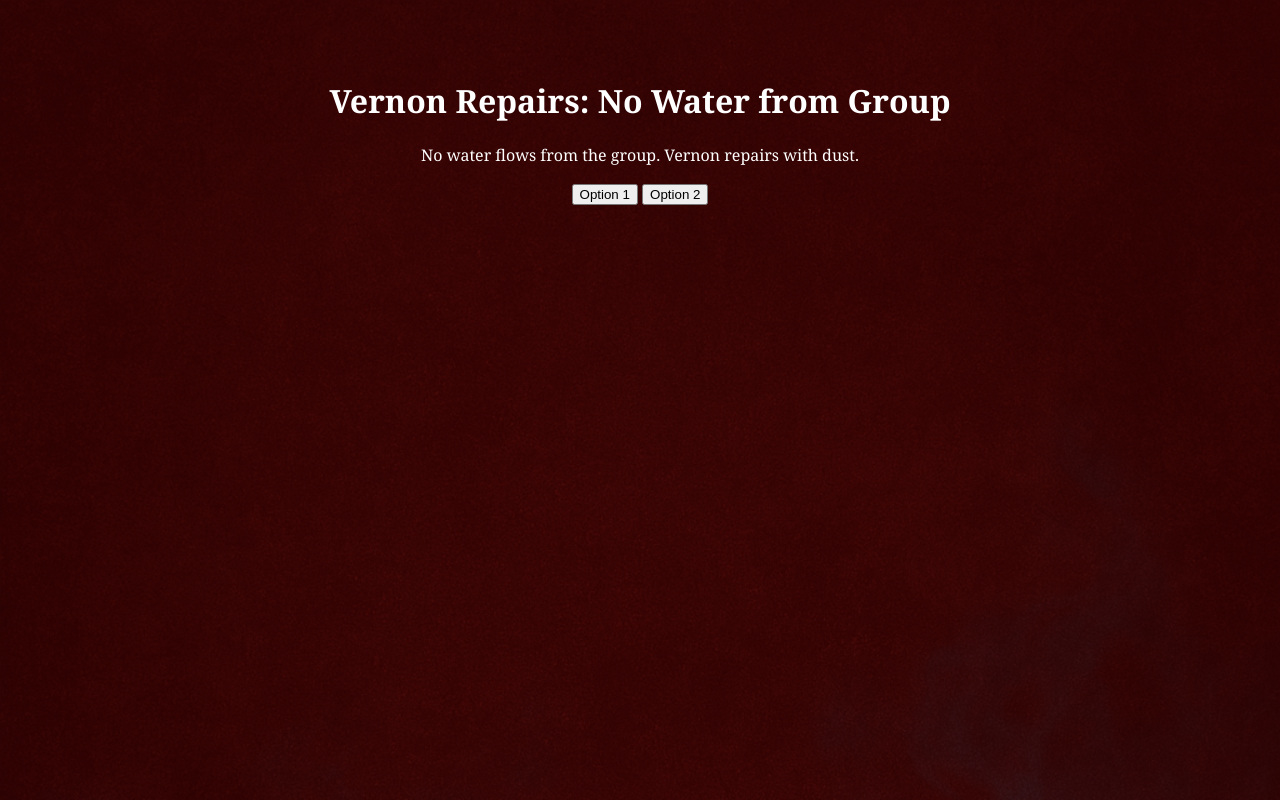
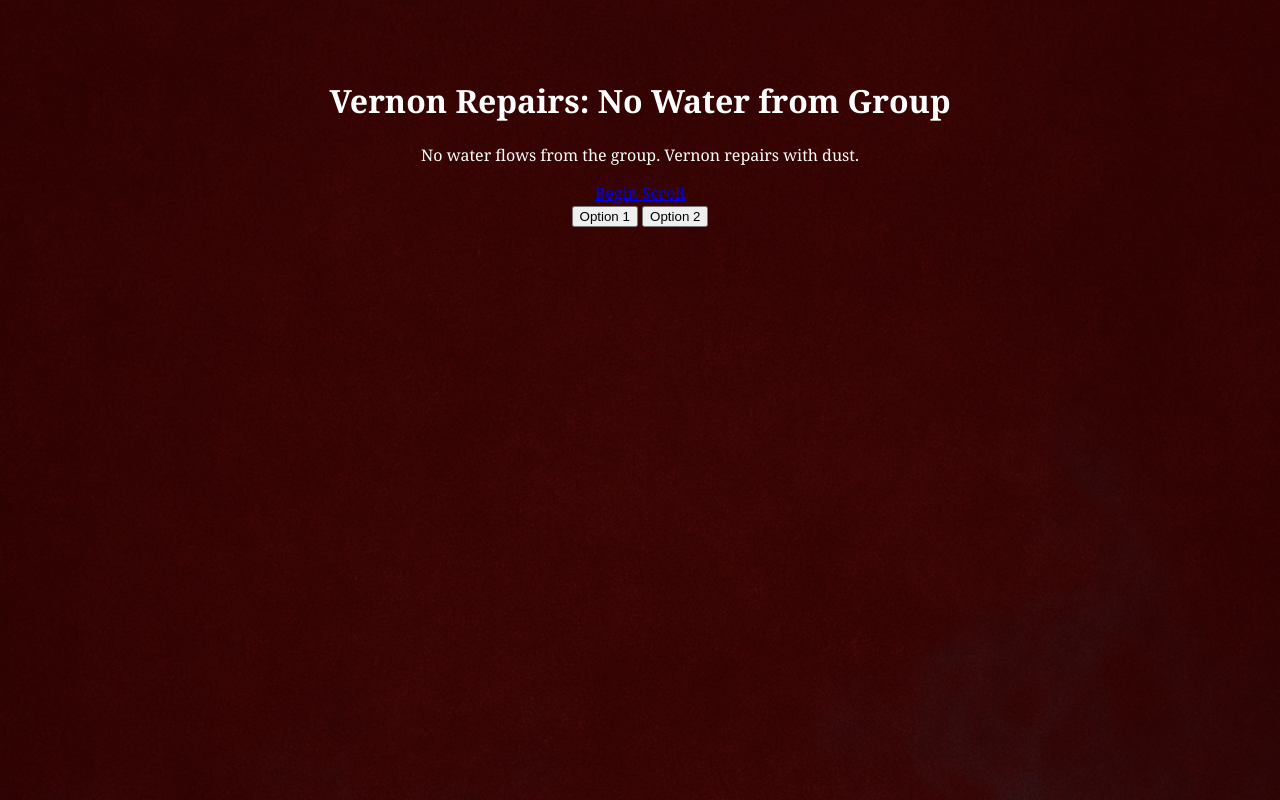
Before and after one commit to Jasper-Approved/vernon-scroll-web, a Flask app: page / in a window 1280 px wide. Run offline with Flask 3, Linux system fonts and the light colour scheme.

Commit message:
Update index.html

```diff
--- a/templates/index.html
+++ b/templates/index.html
@@ -8,6 +8,7 @@
   <div class="fog-overlay"></div>
   <h1>{{ title }}</h1>
   <p>{{ caption }}</p>
+  <a href="{{ url_for('step') }}">Begin Scroll</a>
 
   <!-- 🎵 Ritual Audio Element -->
   <audio id="ritual-audio" preload="auto">
```
